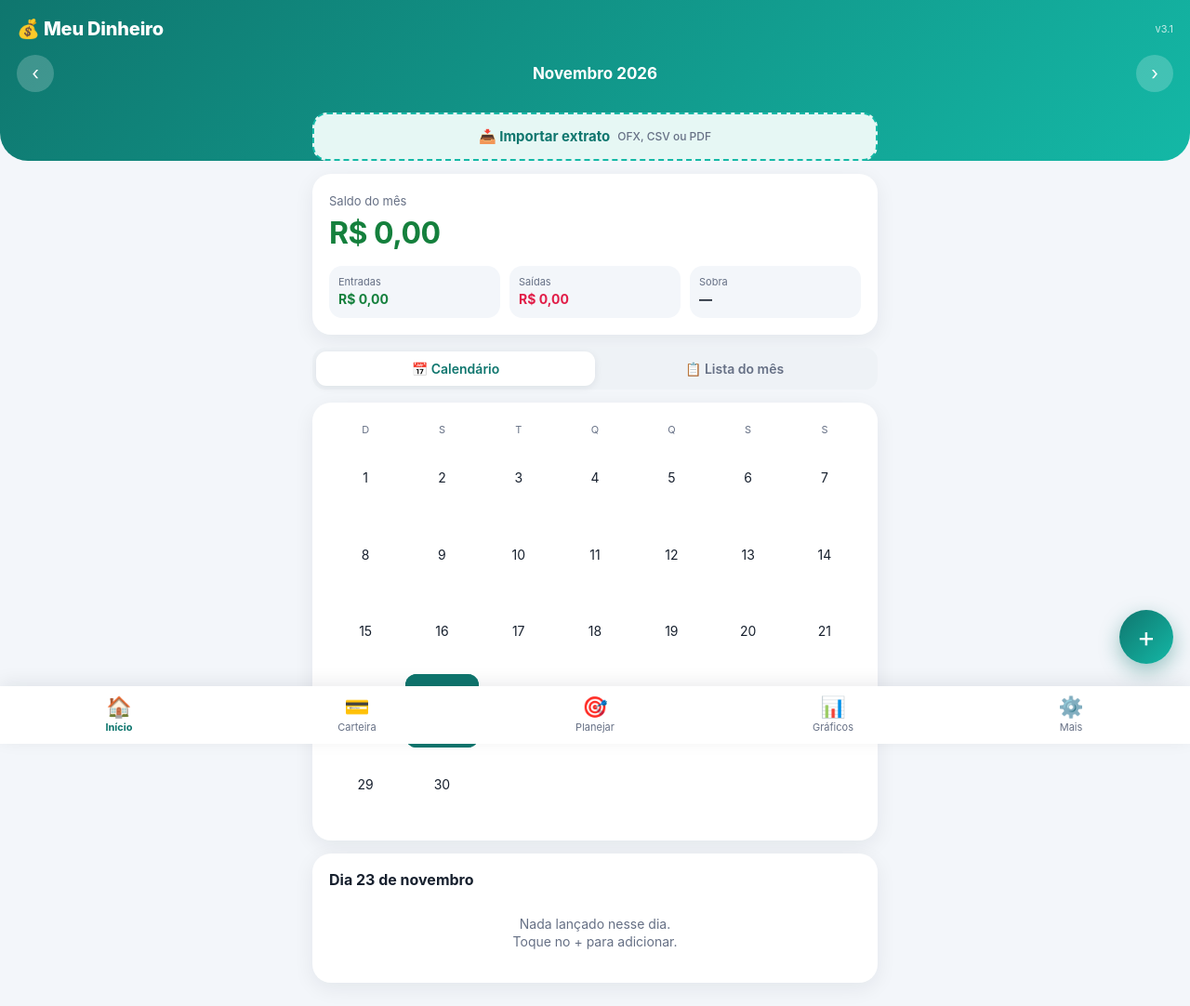
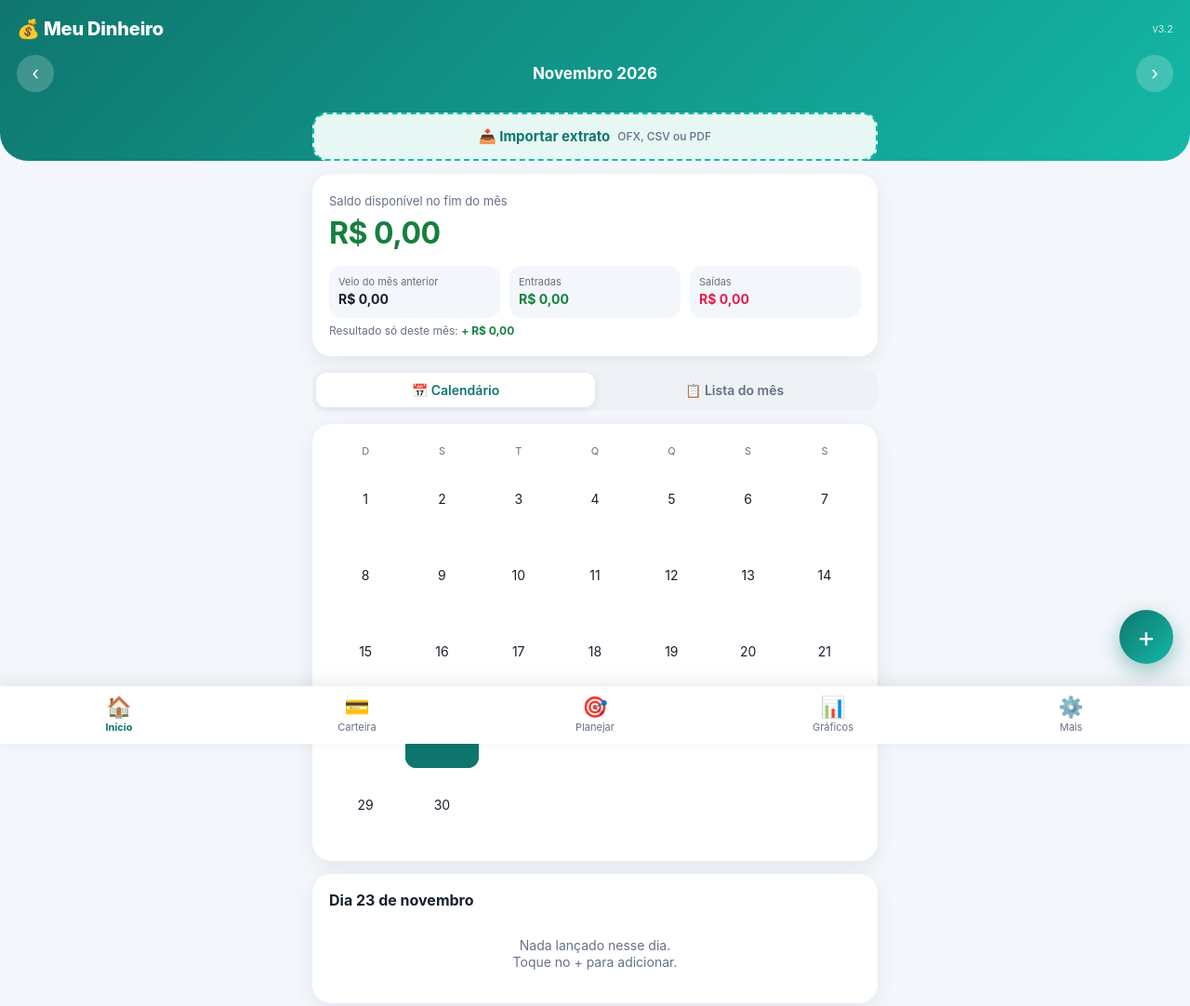
Before and after one commit to valdenirnevesligga-droid/Control-finan-as, a website: page www/index.html in a window 1280 px wide. Shown: the whole page at 93% size. Drawn offline with Linux system fonts and the light colour scheme.

Commit message:
Update index.html

```diff
--- a/www/index.html
+++ b/www/index.html
@@ -157,7 +157,7 @@ input.c,select.c{width:100%;padding:13px;border:1px solid var(--bd);border-radiu
 <script>
 'use strict';
 /* ============ Meu Dinheiro · versão 3.0 (app nativo) ============ */
-const VERSAO = '3.1';
+const VERSAO = '3.2';
 const $ = id => document.getElementById(id);
 const esc = s => String(s == null ? '' : s).replace(/[&<>"']/g, c => ({'&':'&amp;','<':'&lt;','>':'&gt;','"':'&quot;',"'":'&#39;'}[c]));
 const pad = n => String(n).padStart(2, '0');
@@ -193,11 +193,11 @@ const ehEntrada = l => l.tipo === 'entrada';
 
 /* ---------- dados ---------- */
 const KEY = 'md2';
-function dbPadrao() { return {v:2, contas:[], cartoes:[], lanc:[], pagos:{}, orc:{}, metas:[], regras:{}, cfg:{tema:'auto', nome:''}, ultConta:''}; }
+function dbPadrao() { return {v:2, contas:[], cartoes:[], lanc:[], pagos:{}, orc:{}, metas:[], regras:{}, cfg:{tema:'auto', nome:'', saldoIni:0}, ultConta:''}; }
 function normaliza(d) {
   ['contas','cartoes','lanc','metas'].forEach(k => { if (!Array.isArray(d[k])) d[k] = []; });
   ['pagos','orc','regras'].forEach(k => { if (!d[k] || typeof d[k] !== 'object' || Array.isArray(d[k])) d[k] = {}; });
-  d.cfg = Object.assign({tema:'auto', nome:''}, d.cfg || {});
+  d.cfg = Object.assign({tema:'auto', nome:'', saldoIni:0}, d.cfg || {});
   d.lanc = d.lanc.filter(l => l && typeof l.data === 'string' && l.data.length === 10 && isFinite(l.valor));
   d.lanc.forEach(l => { l.id = String(l.id); });
   return d;
@@ -250,6 +250,20 @@ function totaisMes(a, m) {
   let e = 0, s = 0;
   doMes(a, m).forEach(l => { if (neutro(l)) return; if (ehEntrada(l)) e += l.valor; else s += l.valor; });
   return {e, s};
+}
+
+/* ---------- saldo acumulado: o que sobrou dos meses anteriores passa para o próximo ---------- */
+function saldoAnterior(a, m) {
+  let acc = Number(db.cfg.saldoIni) || 0, min = null;
+  db.lanc.forEach(l => { if (!min || l.data < min) min = l.data; });
+  if (!min) return acc;
+  let aa = +min.slice(0, 4), mm = +min.slice(5, 7) - 1, guarda = 0;
+  while ((aa < a || (aa === a && mm < m)) && guarda++ < 600) {
+    const t = totaisMes(aa, mm);
+    acc += t.e - t.s;
+    mm++; if (mm > 11) { mm = 0; aa++; }
+  }
+  return acc;
 }
 
 /* ---------- contas ---------- */
@@ -460,13 +474,14 @@ function diaHTML() {
   return ls.length ? ls.map(itemHTML).join('') : '<div class="vazio">Nada lançado nesse dia.<br>Toque no + para adicionar.</div>';
 }
 function renderInicio() {
-  const {e, s} = totaisMes(ano, mes), saldo = e - s;
+  const {e, s} = totaisMes(ano, mes), ant = saldoAnterior(ano, mes), res = e - s, saldo = ant + res;
   let h = vencHTML();
   h += '<label class="btnImp" for="arqExtrato">📥 Importar extrato <small>OFX, CSV ou PDF</small></label>';
-  h += '<div class="card saldo"><small>Saldo do mês</small><h2 class="' + (saldo >= 0 ? 'in' : 'out') + '">' + R(saldo) + '</h2><div class="row3">'
+  h += '<div class="card saldo"><small>Saldo disponível no fim do mês</small><h2 class="' + (saldo >= 0 ? 'in' : 'out') + '">' + R(saldo) + '</h2><div class="row3">'
+    + '<div class="mini"><small>Veio do mês anterior</small><b class="' + (ant >= 0 ? '' : 'out') + '">' + R(ant) + '</b></div>'
     + '<div class="mini"><small>Entradas</small><b class="in">' + R(e) + '</b></div>'
-    + '<div class="mini"><small>Saídas</small><b class="out">' + R(s) + '</b></div>'
-    + '<div class="mini"><small>Sobra</small><b>' + (e > 0 ? Math.round(saldo / e * 100) + '%' : '—') + '</b></div></div></div>';
+    + '<div class="mini"><small>Saídas</small><b class="out">' + R(s) + '</b></div></div>'
+    + '<p class="hint">Resultado só deste mês: <b class="' + (res >= 0 ? 'in' : 'out') + '">' + (res >= 0 ? '+ ' : '− ') + R(Math.abs(res)) + '</b></p></div>';
   h += '<div class="seg"><button data-a="visao" data-v="cal" class="' + (visao === 'cal' ? 'on' : '') + '">📅 Calendário</button><button data-a="visao" data-v="lista" class="' + (visao === 'lista' ? 'on' : '') + '">📋 Lista do mês</button></div>';
   if (visao === 'cal') {
     h += '<div class="card"><div class="cal">' + calHTML() + '</div></div>';
@@ -759,6 +774,7 @@ function renderGraficos() {
 function renderMais() {
   const regras = Object.entries(db.regras);
   let h = '<div class="card"><p class="titulo">Aparência</p><label class="f" style="margin-top:0">Tema</label><select class="c" data-ch="tema"><option value="auto"' + (db.cfg.tema === 'auto' ? ' selected' : '') + '>Automático (segue o celular)</option><option value="claro"' + (db.cfg.tema === 'claro' ? ' selected' : '') + '>Claro</option><option value="escuro"' + (db.cfg.tema === 'escuro' ? ' selected' : '') + '>Escuro</option></select>'
+    + '<label class="f">Saldo que você tinha antes do primeiro lançamento (R$)</label><input class="c" inputmode="decimal" data-in="saldoIni" placeholder="0,00" value="' + (db.cfg.saldoIni ? String(db.cfg.saldoIni).replace('.', ',') : '') + '"><p class="hint">Opcional. O saldo de cada mês já soma o que sobrou dos anteriores. Se o total não bater com o banco, ajuste aqui.</p>'
     + '<label class="f">Seu nome (para reconhecer transferências entre suas contas)</label><input class="c" data-in="nome" placeholder="Ex: Maria da Silva" value="' + esc(db.cfg.nome) + '"></div>';
   h += '<div class="card"><p class="titulo">Backup dos dados</p><p class="hint" style="margin:0 0 4px">Seus dados ficam só neste aparelho. Faça um backup de vez em quando e envie para o Drive ou WhatsApp.</p>'
     + '<button class="btn peq" data-a="expJSON">💾 Salvar backup</button><button class="btn peq sec" data-a="impJSON">📂 Restaurar backup</button><button class="btn peq sec" data-a="expCSV">📄 Exportar para Excel (CSV)</button></div>';
@@ -1128,7 +1144,8 @@ const MUDA = {
 };
 const DIGITA = {
   busca: el => { busca = el.value; renderLista(); },
-  nome: el => { db.cfg.nome = el.value.trim(); salvaDB(); }
+  nome: el => { db.cfg.nome = el.value.trim(); salvaDB(); },
+  saldoIni: el => { const v = parseFloat(String(el.value).replace(/\./g, '').replace(',', '.')); db.cfg.saldoIni = isNaN(v) ? 0 : v; salvaDB(); }
 };
 document.addEventListener('click', e => {
   if (e.target && e.target.id === 'mdl') { fechaSheet(); return; }
```
